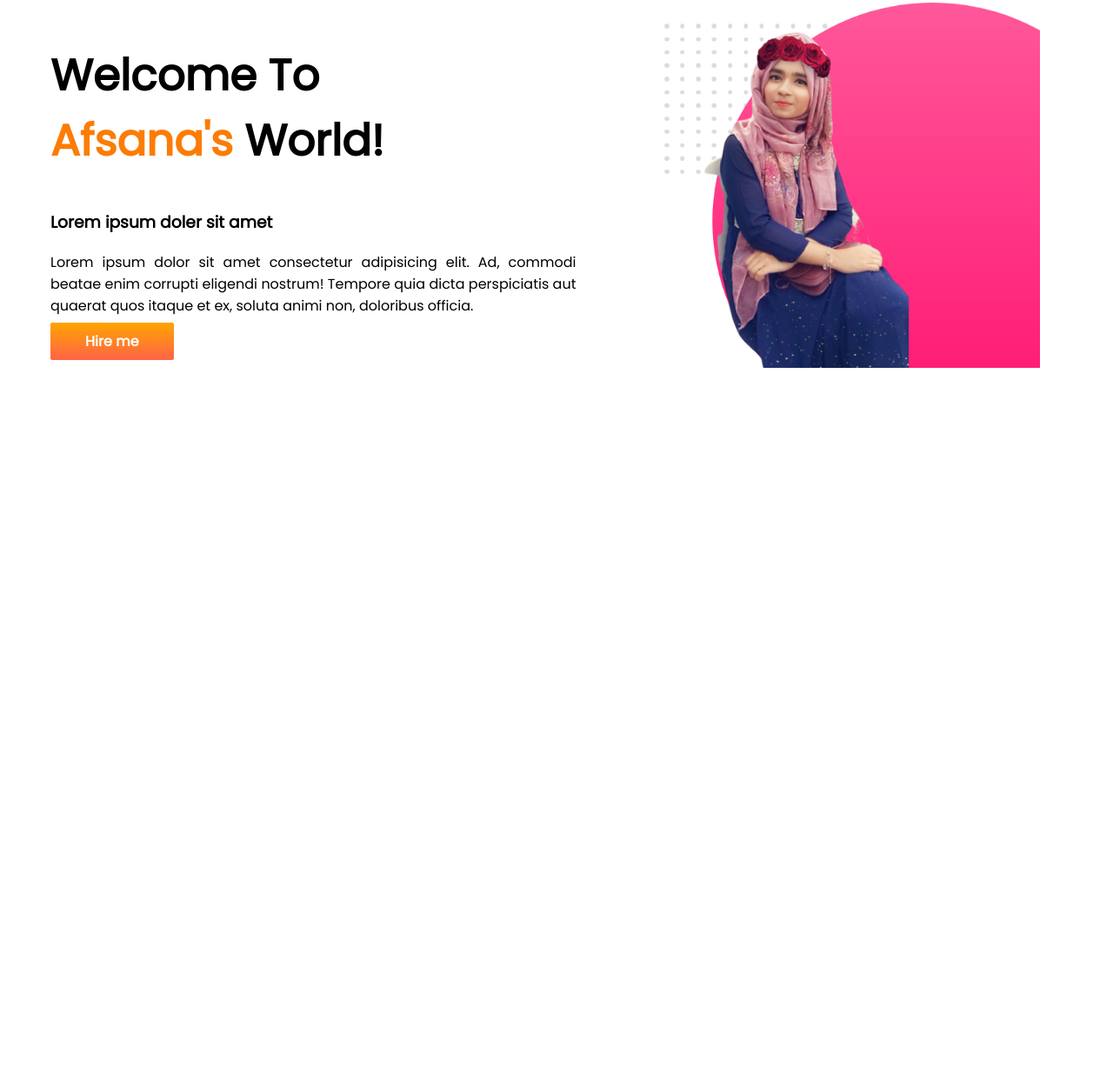
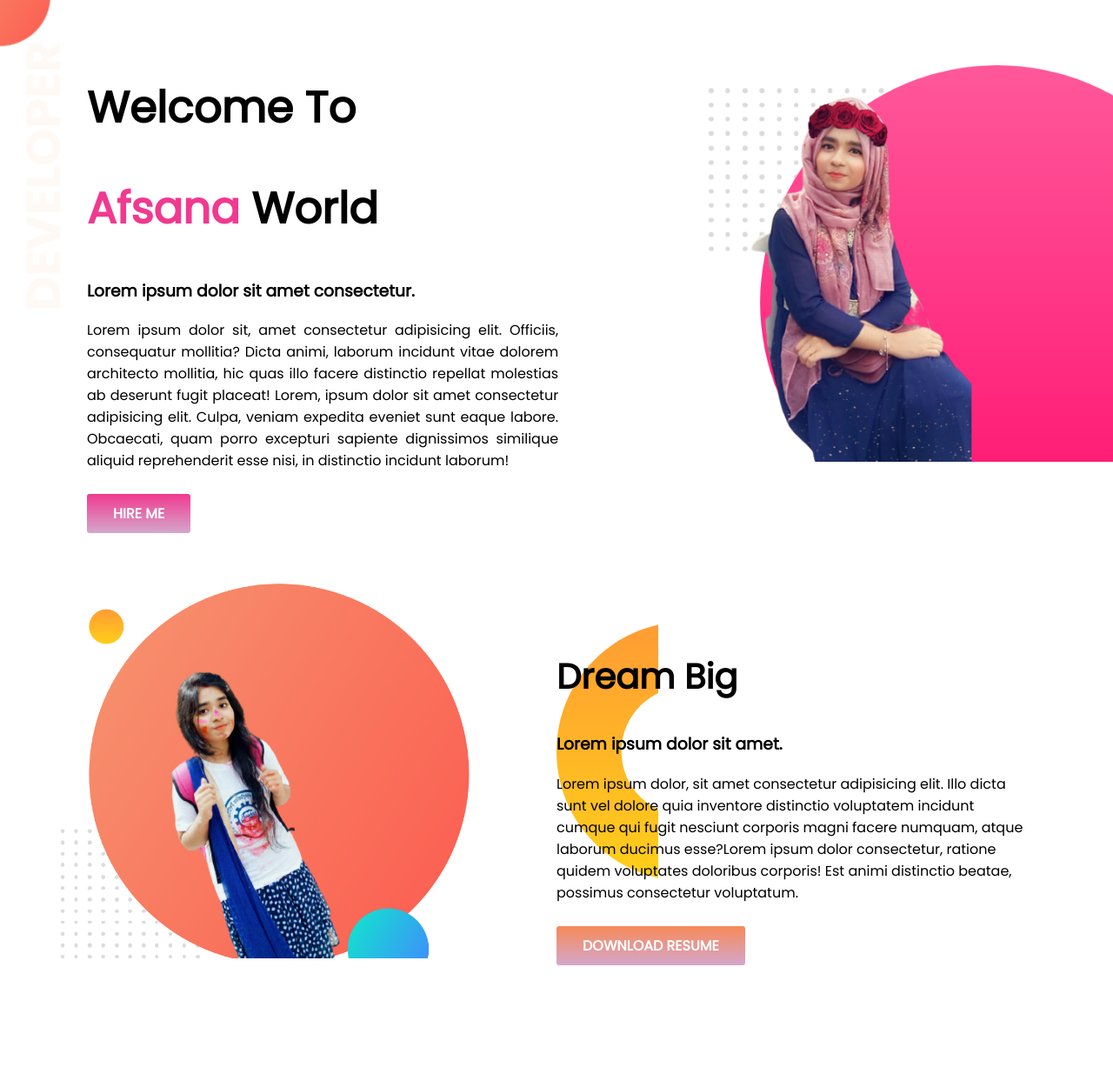
Before and after one commit to afsumeem/Portfolio, a plain HTML site: page index.html in a window 1280 px wide. Shown: the part 5-1240 px from the top of the page at 87% size. Before the commit the page ends 800 px from the top, so only its background shows below. Drawn offline with Linux system fonts and the light colour scheme.

Commit message:
top banner added

```diff
--- a/index.html
+++ b/index.html
@@ -7,23 +7,39 @@
     <link rel="preconnect" href="https://fonts.googleapis.com">
     <link rel="preconnect" href="https://fonts.gstatic.com" crossorigin>
     <link href="https://fonts.googleapis.com/css2?family=Poppins&display=swap" rel="stylesheet">
+    <link rel="shortcut icon" href="img/favicon.png" type="image/x-icon">
     <link rel="stylesheet" href="style.css">
     <title>Portfolio</title>
 </head>
+<body>
+    <section class="top">
+        <div class="bannerPara">
+            <h1>Welcome To</h1>
+            <h1><span class="titleName">Afsana</span> World</h1>
+            <h3>Lorem ipsum dolor sit amet consectetur.</h3>
+            <p>Lorem ipsum dolor sit, amet consectetur adipisicing elit. Officiis, consequatur mollitia? Dicta animi, laborum incidunt vitae dolorem architecto mollitia, hic quas illo facere distinctio repellat molestias ab deserunt fugit placeat! Lorem, ipsum dolor sit amet consectetur adipisicing elit. Culpa, veniam expedita eveniet sunt eaque labore. Obcaecati, quam porro excepturi sapiente dignissimos similique aliquid reprehenderit esse nisi, in distinctio incidunt laborum!</p>
+            <a class="hire-button" href="https://www.linkedin.com/in/afsana-meem-a8a7b3148/" target="blank">HIRE ME</a>
 
-<body>
-    <section>
-            <div class="bannerheading">
-                <h1>Welcome To<br><span class="name">Afsana's</span> World!</h1>
+        </div>
+        <div class="bannerimg">
+            <img src="img/mybg22.png" alt="Banner">
 
-                <h3>Lorem ipsum doler sit amet</h3>
-                <p>Lorem ipsum dolor sit amet consectetur adipisicing elit. Ad, commodi beatae enim corrupti eligendi nostrum! Tempore quia dicta perspiciatis aut quaerat quos itaque et ex, soluta animi non, doloribus officia.</p>
-            <a class="hire-button" href="https://www.linkedin.com/in/afsana-meem-a8a7b3148/" target="blank">Hire me</a>
-            </div>
+        </div>
+    </section>
 
-        <div class="bannerimg">
-            <img src="img/mybg22.png" alt="my_pic">
+    <section class="middle">
+        <div class="midimg">
+            <img src="img/mypic.png" alt="picture">
         </div>
+
+        <div class="midPara">
+            <h1>Dream Big</h1>
+            <h3>Lorem ipsum dolor sit amet.</h3>
+            <p>Lorem ipsum dolor, sit amet consectetur adipisicing elit. Illo dicta sunt vel dolore quia inventore distinctio voluptatem incidunt cumque qui fugit nesciunt corporis magni facere numquam, atque laborum ducimus esse?Lorem ipsum dolor consectetur, ratione quidem voluptates doloribus corporis! Est animi distinctio beatae, possimus consectetur voluptatum.</p>
+            <a class="resume" href="#" target="blank">DOWNLOAD RESUME</a>
+
+        </div>
+
     </section>
 </body>
 </html>
--- a/style.css
+++ b/style.css
@@ -1,40 +1,80 @@
 body{
     font-family: 'Poppins', sans-serif;
-}
-h1{
-    font-size: 50px;
-}
-.name{
-    color: rgb(252, 124, 5);
+    margin: 0%;
 }
 section{
     display: flex;
+    height: 620px;
 }
-.bannerheading{
+
+.top{
+    background-image: url(img/top-banner.png);
+    background-repeat: no-repeat;
+}
+
+.bannerPara{
     width: 50%;
-    padding: 5px 5px 5px 50px;
+    margin: 50px 0px 0px 100px;
+    padding-right: 150px;
+}
+.bannerPara h1{
+    font-size: 50px;
+}
+.bannerPara p{
     text-align: justify;
+}
 
-
+.titleName{
+    color: rgb(241, 57, 143);
 }
 .hire-button{
     text-decoration: none;
-    background-color: rgb(255, 116, 3);
-    padding: 10px 40px;
+    background-image: linear-gradient(rgb(241, 57, 143), rgb(212, 167, 204));
+
+    color: rgb(255, 255, 255);
+    font-weight: 800;
+    padding: 10px 30px;
     border-radius: 3px;
-    background-image: linear-gradient(orange, tomato);
-    font-weight: 700;
-    color: white;
+    display: inline-block;
+    margin-top: 10px;
+}
 
-}
 .bannerimg{
-    width: 50%;
-
+    margin-top: 80px;
 }
 .bannerimg img{
-   width: 75%;
-   height: 420px;
-   display: block;
-   margin: auto;
+    width: 100%;
+}
+.middle{
+}
+.midimg{
+   width: 50%;
+}
+.midimg img{
+    width: 90%;
+}
 
+.midPara{
+    margin-top: 100px;
+    width: 50%;
+    background-image: url(img/dream-bg.png);
+    background-repeat: no-repeat;
+    text-align: left;
 }
+.midPara h1{
+    font-size: 40px;
+}
+.midPara p{
+    margin-right: 100px;
+}
+.resume{
+    text-decoration: none;
+    background-image: linear-gradient(rgba(245, 120, 63, 0.87), rgb(212, 167, 204));
+
+    color: rgb(255, 255, 255);
+    font-weight: 800;
+    padding: 10px 30px;
+    border-radius: 3px;
+    display: inline-block;
+    margin-top: 10px;
+}
```
Also changed, not shown: img/dream-bg.png (added), img/exp-bg.png (added), img/favicon.png (added), img/top-banner.png (added).
